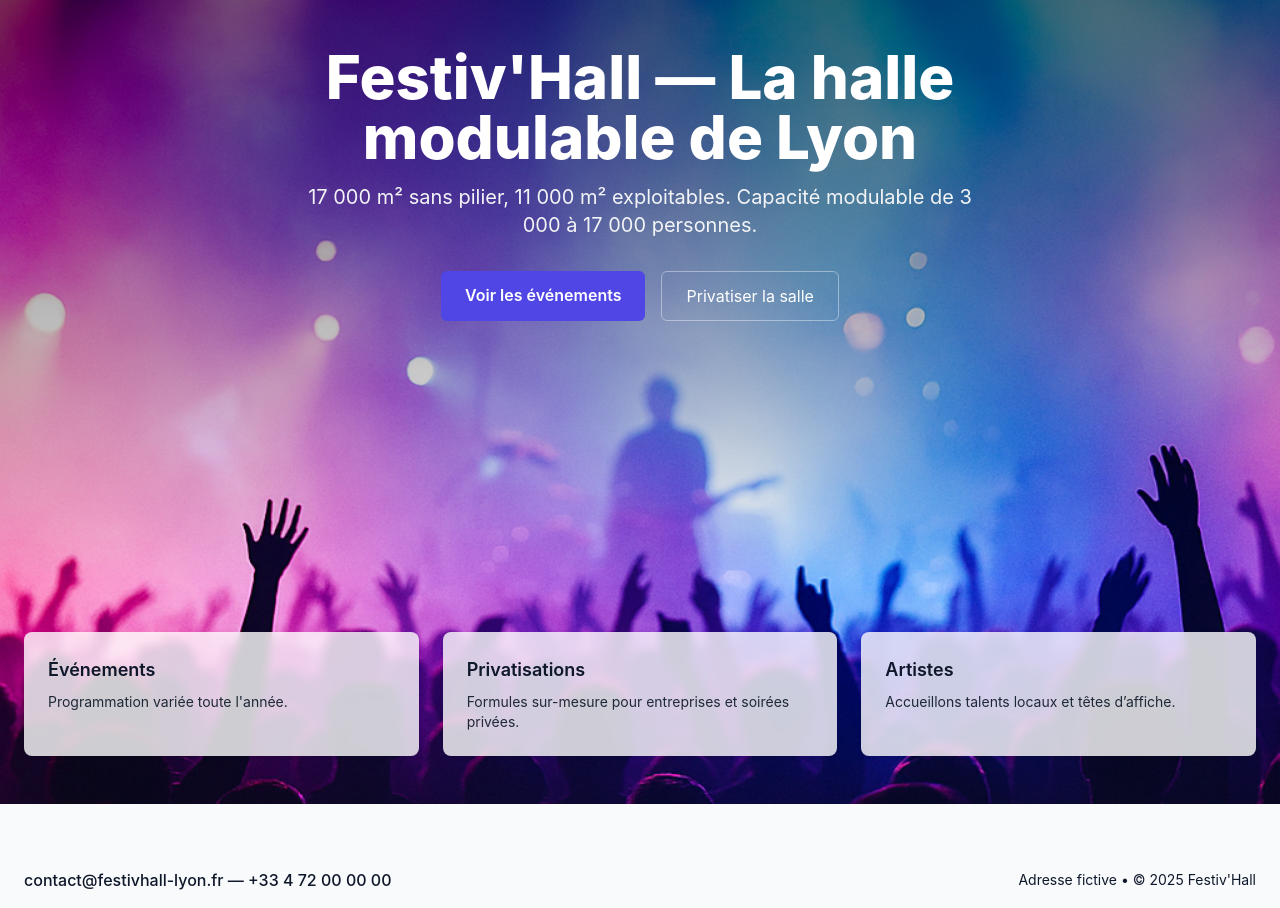
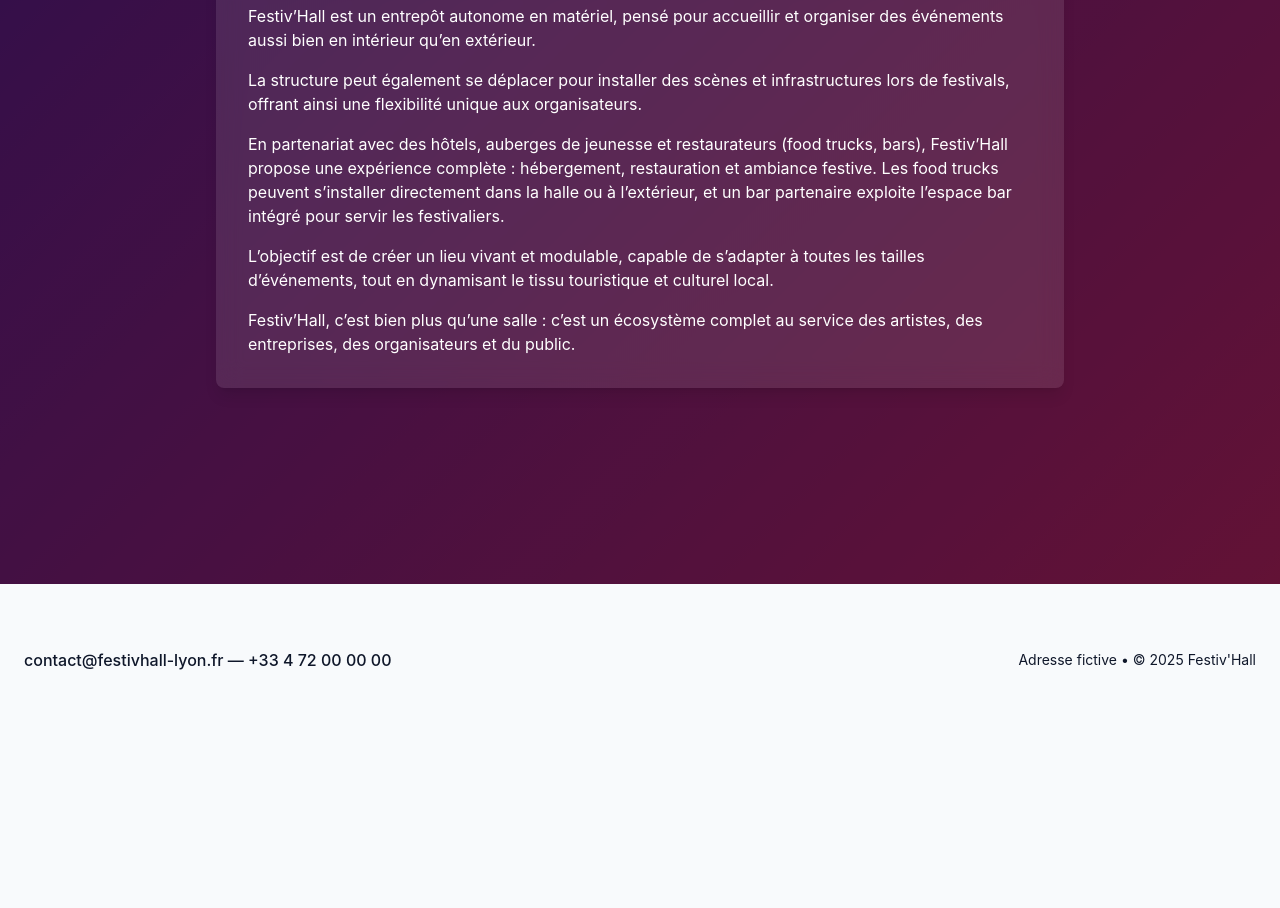
Before and after one commit to thomaspvr74-source/festivhall, a React (Vite) app: page /concept in a window 1280 px wide. Shown: the part 280-1188 px from the top of the page. After the commit the page ends 968 px from the top, so only its background shows below. Built offline with nearby package versions, Linux system fonts and the light colour scheme.

Commit message:
ajout de la page concept avec ce qu'il faut

```diff
--- a/src/App.jsx
+++ b/src/App.jsx
@@ -6,6 +6,7 @@ import Home from './pages/Home';
 import Evenements from './pages/Evenements';
 import Artistes from './pages/Artistes';
 import Privatisation from './pages/Privatisation';
+import Concept from './pages/Concept'; // ✅ nouvelle page
 import './App.css';
 
 export default function App() {
@@ -17,7 +18,6 @@ export default function App() {
       setHeaderHeight(header.offsetHeight);
     }
 
-    // recalculer si la fenêtre change de taille
     const handleResize = () => {
       if (header) setHeaderHeight(header.offsetHeight);
     };
@@ -29,10 +29,10 @@ export default function App() {
   return (
     <Router>
       <div className="flex flex-col min-h-screen">
-        {/* Header avec burger intégré */}
+        {/* Header */}
         <Header />
 
-        {/* Contenu principal avec padding auto */}
+        {/* Contenu principal */}
         <main
           className="flex-grow page-main bg-gray-50"
           style={{ paddingTop: headerHeight }}
@@ -42,11 +42,12 @@ export default function App() {
             <Route path="/evenements" element={<Evenements />} />
             <Route path="/artistes" element={<Artistes />} />
             <Route path="/privatisation" element={<Privatisation />} />
+            <Route path="/concept" element={<Concept />} /> {/* ✅ nouvelle route */}
             <Route path="*" element={<Home />} />
           </Routes>
         </main>
 
-        {/* Footer en bas */}
+        {/* Footer */}
         <Footer />
       </div>
     </Router>
--- a/src/components/Header.jsx
+++ b/src/components/Header.jsx
@@ -5,7 +5,10 @@ export default function Header() {
   const [open, setOpen] = useState(false);
 
   return (
-    <header id="site-header" className="fixed top-0 left-0 w-full z-50 bg-black/70 text-white">
+    <header
+      id="site-header"
+      className="fixed top-0 left-0 w-full z-50 bg-black/70 text-white"
+    >
       <div className="flex items-center justify-between px-6 py-4">
         {/* Logo + Burger */}
         <div className="flex items-center gap-4">
@@ -26,16 +29,17 @@ export default function Header() {
           </Link>
         </div>
 
-        {/* Navigation classique à droite */}
+        {/* Navigation classique */}
         <nav className="hidden md:flex gap-6">
           <Link to="/" className="hover:text-indigo-400">Accueil</Link>
           <Link to="/evenements" className="hover:text-indigo-400">Événements</Link>
           <Link to="/artistes" className="hover:text-indigo-400">Artistes</Link>
           <Link to="/privatisation" className="hover:text-indigo-400">Privatiser</Link>
+          <Link to="/concept" className="hover:text-indigo-400">Le concept</Link>
         </nav>
       </div>
 
-      {/* Sidebar latéral */}
+      {/* Sidebar mobile */}
       <div
         className={`fixed top-0 left-0 h-full w-64 bg-black/90 text-white transform transition-transform duration-300 ${
           open ? "translate-x-0" : "-translate-x-full"
@@ -48,6 +52,7 @@ export default function Header() {
           <Link to="/evenements" className="hover:text-indigo-400">Événements</Link>
           <Link to="/artistes" className="hover:text-indigo-400">Artistes</Link>
           <Link to="/privatisation" className="hover:text-indigo-400">Privatiser</Link>
+          <Link to="/concept" className="hover:text-indigo-400">Le concept</Link>
         </div>
       </div>
     </header>
--- /dev/null
+++ b/src/pages/Concept.css
@@ -0,0 +1,35 @@
+.concept-page {
+  min-height: 100vh;
+  background: linear-gradient(135deg, #6b21a8, #db2777);
+  display: flex;
+  align-items: flex-start;
+  justify-content: center;
+  padding: 6rem 1rem 3rem;
+  position: relative;
+}
+
+.concept-page::before {
+  content: "";
+  position: absolute;
+  inset: 0;
+  background: rgba(0, 0, 0, 0.55);
+  z-index: 0;
+}
+
+.concept-page > div {
+  position: relative;
+  z-index: 1;
+  width: 100%;
+  animation: fadeInUp 1s ease-out;
+}
+
+@keyframes fadeInUp {
+  from {
+    opacity: 0;
+    transform: translateY(25px);
+  }
+  to {
+    opacity: 1;
+    transform: translateY(0);
+  }
+}
--- /dev/null
+++ b/src/pages/Concept.jsx
@@ -0,0 +1,42 @@
+import './Concept.css';
+
+export default function Concept() {
+  return (
+    <div className="concept-page">
+      <div className="max-w-4xl mx-auto p-6 text-white">
+        {/* Titre en dehors de la card */}
+        <h2 className="text-3xl font-bold mb-8 text-center">Le concept Festiv’Hall</h2>
+
+        {/* Grande card pour le texte */}
+        <div className="bg-white/10 backdrop-blur-md rounded-lg shadow-lg p-8">
+          <p className="mb-4">
+            Festiv’Hall est un entrepôt autonome en matériel, pensé pour accueillir et organiser des événements
+            aussi bien en intérieur qu’en extérieur.
+          </p>
+
+          <p className="mb-4">
+            La structure peut également se déplacer pour installer des scènes et infrastructures lors de festivals,
+            offrant ainsi une flexibilité unique aux organisateurs.
+          </p>
+
+          <p className="mb-4">
+            En partenariat avec des hôtels, auberges de jeunesse et restaurateurs (food trucks, bars), Festiv’Hall
+            propose une expérience complète : hébergement, restauration et ambiance festive.
+            Les food trucks peuvent s’installer directement dans la halle ou à l’extérieur, et un bar partenaire
+            exploite l’espace bar intégré pour servir les festivaliers.
+          </p>
+
+          <p className="mb-4">
+            L’objectif est de créer un lieu vivant et modulable, capable de s’adapter à toutes les tailles
+            d’événements, tout en dynamisant le tissu touristique et culturel local.
+          </p>
+
+          <p>
+            Festiv’Hall, c’est bien plus qu’une salle : c’est un écosystème complet au service des artistes,
+            des entreprises, des organisateurs et du public.
+          </p>
+        </div>
+      </div>
+    </div>
+  );
+}
--- a/src/pages/Home.jsx
+++ b/src/pages/Home.jsx
@@ -4,7 +4,7 @@ import './Home.css';
 export default function Home() {
   return (
     <main className="relative min-h-screen flex flex-col page-bg">
-      {/* HERO SECTION */}
+      {/* HERO */}
       <section className="relative h-[64vh] lg:h-screen overflow-hidden flex-shrink-0">
         <div className="absolute inset-0 bg-gradient-to-b from-black/70 via-black/40 to-transparent"></div>
 
@@ -18,16 +18,10 @@ export default function Home() {
             </p>
 
             <div className="mt-8 flex flex-col sm:flex-row gap-4 justify-center">
-              <Link
-                to="/evenements"
-                className="inline-block bg-indigo-600 hover:bg-indigo-700 text-white px-6 py-3 rounded-md font-semibold transition transform hover:scale-105"
-              >
+              <Link to="/evenements" className="inline-block bg-indigo-600 hover:bg-indigo-700 text-white px-6 py-3 rounded-md font-semibold transition transform hover:scale-105">
                 Voir les événements
               </Link>
-              <Link
-                to="/privatisation"
-                className="inline-block border border-white/40 hover:bg-white/10 text-white px-6 py-3 rounded-md transition transform hover:scale-105"
-              >
+              <Link to="/privatisation" className="inline-block border border-white/40 hover:bg-white/10 text-white px-6 py-3 rounded-md transition transform hover:scale-105">
                 Privatiser la salle
               </Link>
             </div>
@@ -35,34 +29,27 @@ export default function Home() {
         </div>
       </section>
 
-      {/* SECTION INFOS */}
+      {/* INFOS */}
       <section className="relative z-10 max-w-7xl mx-auto px-6 py-12 flex-shrink-0">
-        <div className="grid md:grid-cols-3 gap-6">
-          {/* Événements */}
-          <Link
-            to="/evenements"
-            className="bg-white/80 backdrop-blur-sm rounded-lg shadow p-6 transform transition duration-300 hover:scale-105 hover:shadow-2xl cursor-pointer"
-          >
+        <div className="grid md:grid-cols-4 gap-6">
+          <Link to="/evenements" className="bg-white/80 backdrop-blur-sm rounded-lg shadow p-6 transform transition duration-300 hover:scale-105 hover:shadow-2xl cursor-pointer">
             <h3 className="font-semibold text-lg">Événements</h3>
             <p className="mt-2 text-sm text-gray-800">Programmation variée toute l'année.</p>
           </Link>
 
-          {/* Privatisations */}
-          <Link
-            to="/privatisation"
-            className="bg-white/80 backdrop-blur-sm rounded-lg shadow p-6 transform transition duration-300 hover:scale-105 hover:shadow-2xl cursor-pointer"
-          >
+          <Link to="/privatisation" className="bg-white/80 backdrop-blur-sm rounded-lg shadow p-6 transform transition duration-300 hover:scale-105 hover:shadow-2xl cursor-pointer">
             <h3 className="font-semibold text-lg">Privatisations</h3>
             <p className="mt-2 text-sm text-gray-800">Formules sur-mesure pour entreprises et soirées privées.</p>
           </Link>
 
-          {/* Artistes */}
-          <Link
-            to="/artistes"
-            className="bg-white/80 backdrop-blur-sm rounded-lg shadow p-6 transform transition duration-300 hover:scale-105 hover:shadow-2xl cursor-pointer"
-          >
+          <Link to="/artistes" className="bg-white/80 backdrop-blur-sm rounded-lg shadow p-6 transform transition duration-300 hover:scale-105 hover:shadow-2xl cursor-pointer">
             <h3 className="font-semibold text-lg">Artistes</h3>
             <p className="mt-2 text-sm text-gray-800">Accueillons talents locaux et têtes d’affiche.</p>
+          </Link>
+
+          <Link to="/concept" className="bg-white/80 backdrop-blur-sm rounded-lg shadow p-6 transform transition duration-300 hover:scale-105 hover:shadow-2xl cursor-pointer">
+            <h3 className="font-semibold text-lg">Le concept</h3>
+            <p className="mt-2 text-sm text-gray-800">Découvrez l’histoire et la vision de Festiv’Hall.</p>
           </Link>
         </div>
       </section>
```
